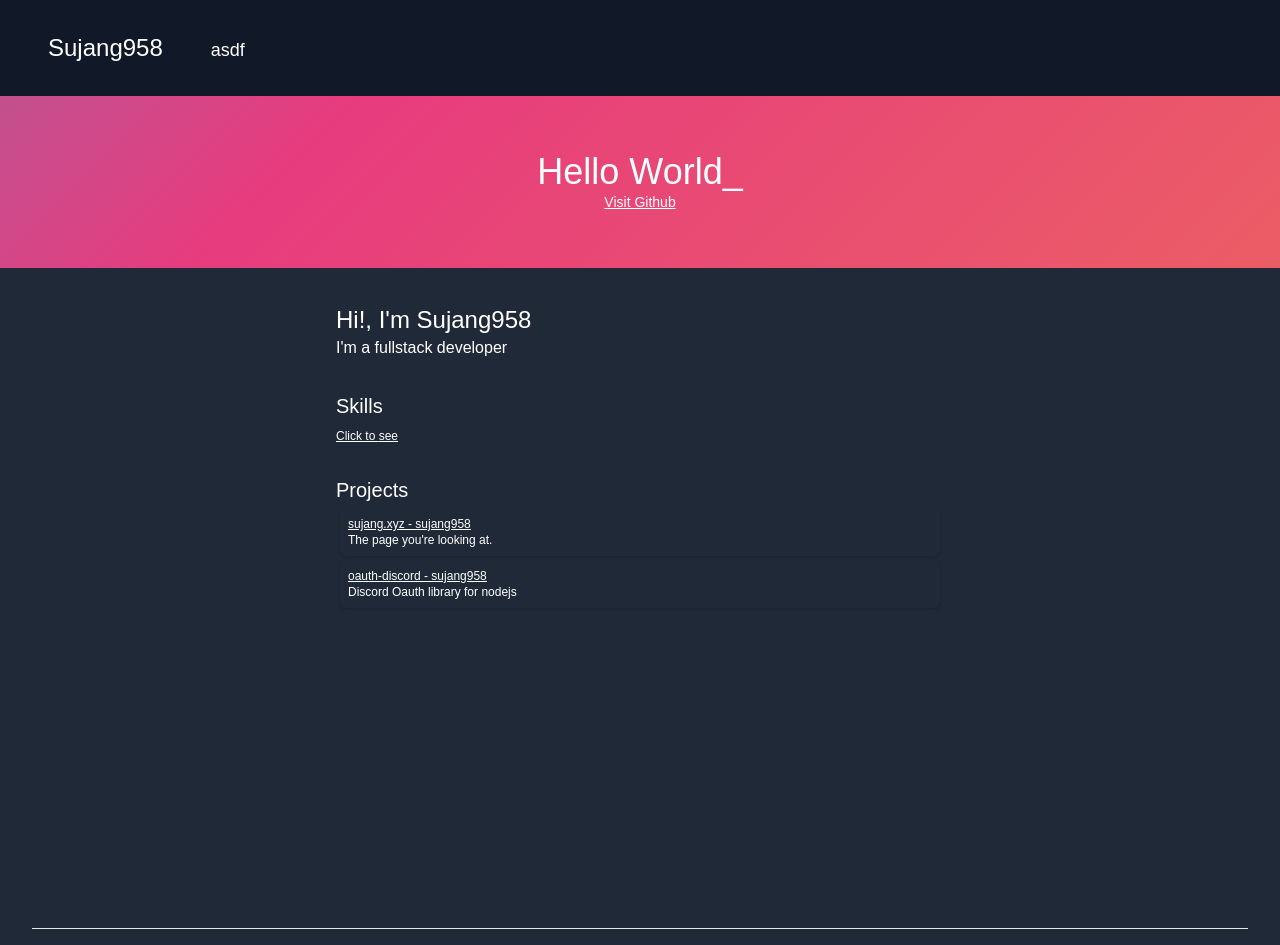
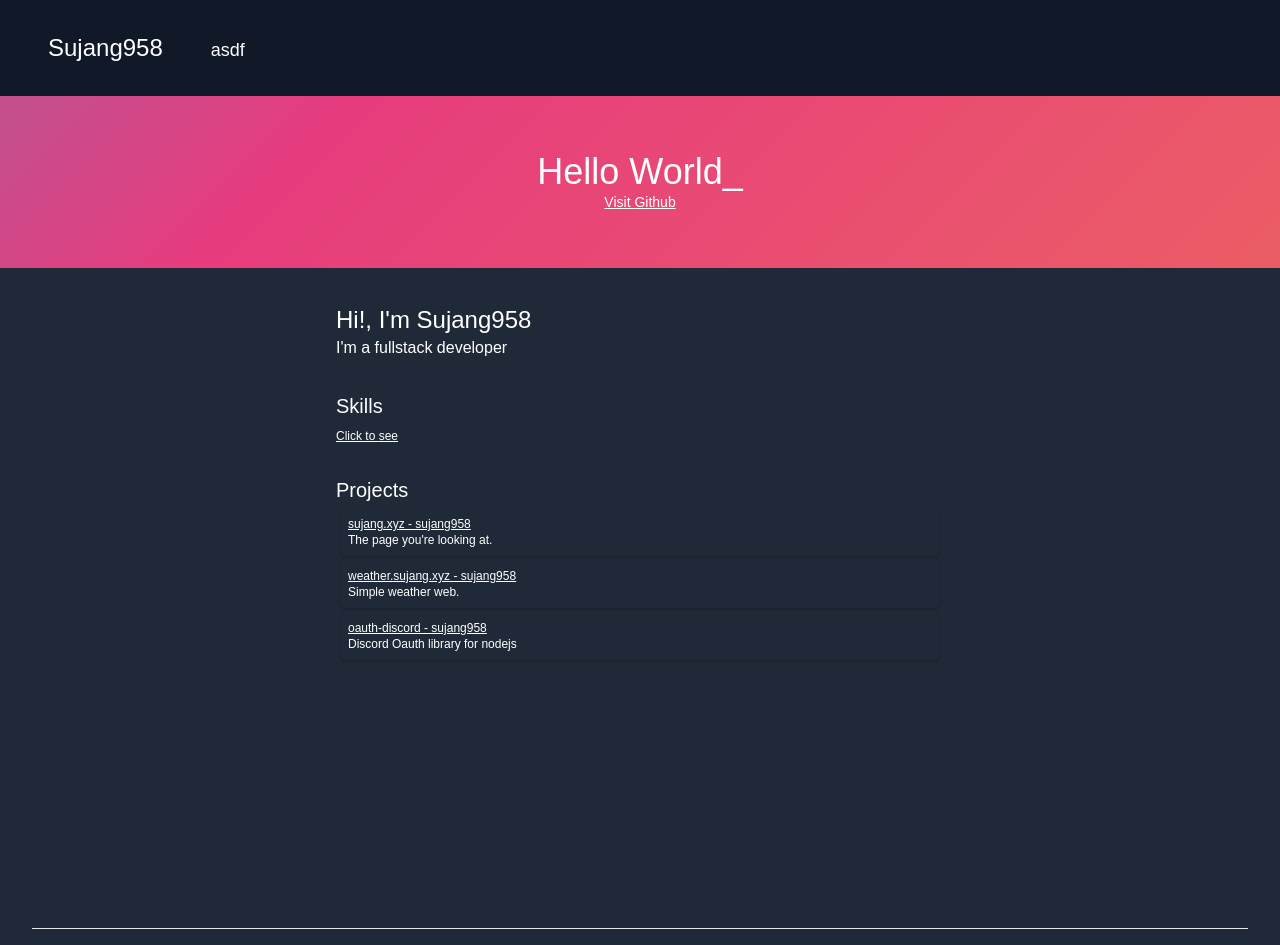
Before and after one commit to sujang958/sujang.xyz, a Next.js app: page / in a window 1280 px wide. Built offline with nearby package versions, Linux system fonts and the light colour scheme.

Commit message:
feat: add project

```diff
--- a/pages/index.tsx
+++ b/pages/index.tsx
@@ -142,6 +142,17 @@ const Home: FC = () => {
                 <p className="underline text-xs">
                     <Link
                       passHref={true}
+                      href="https://github.com/sujang958/weather"
+                    >
+                      weather.sujang.xyz - sujang958
+                    </Link>
+                  </p>
+                <p className="text-xs">Simple weather web.</p>
+              </div>
+              <div className="mt-1 rounded-md p-2 shadow">
+                <p className="underline text-xs">
+                    <Link
+                      passHref={true}
                       href="https://github.com/sujang958/oauth-discord"
                     >
                       oauth-discord - sujang958
```
